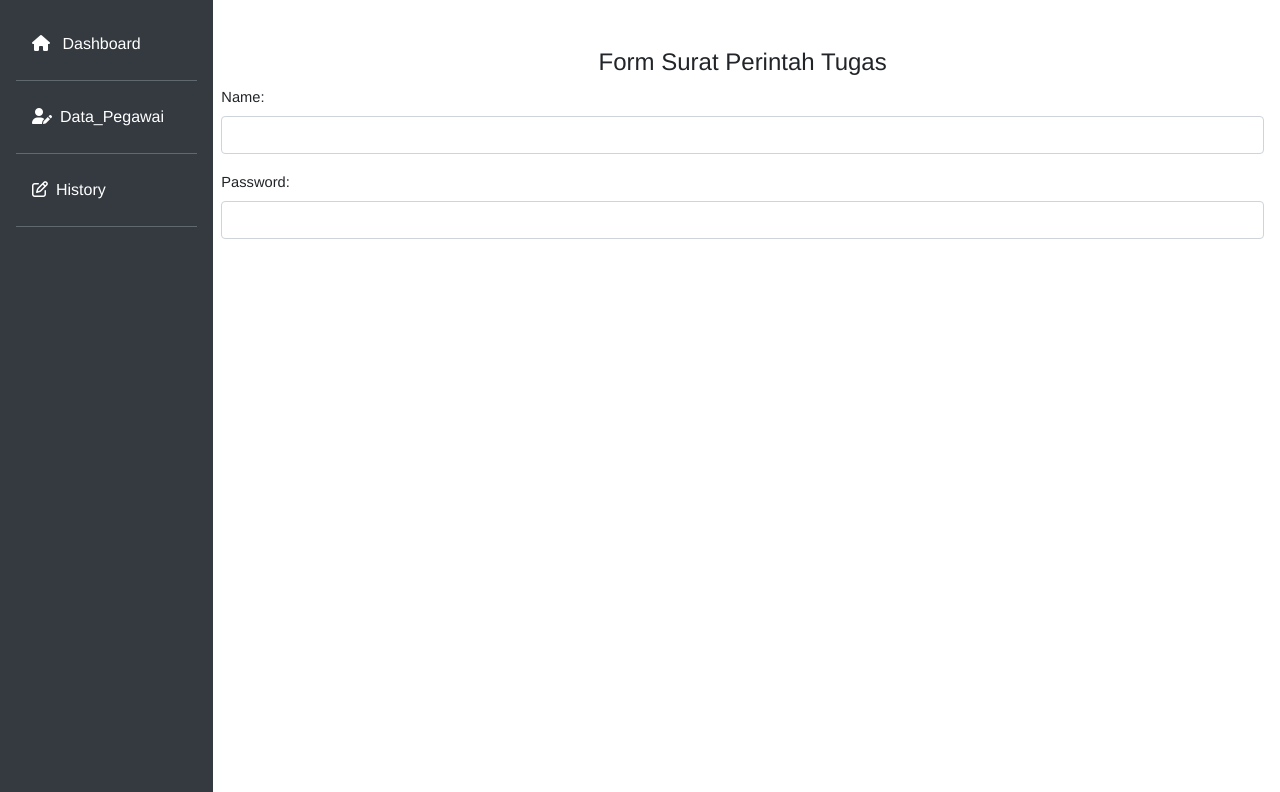
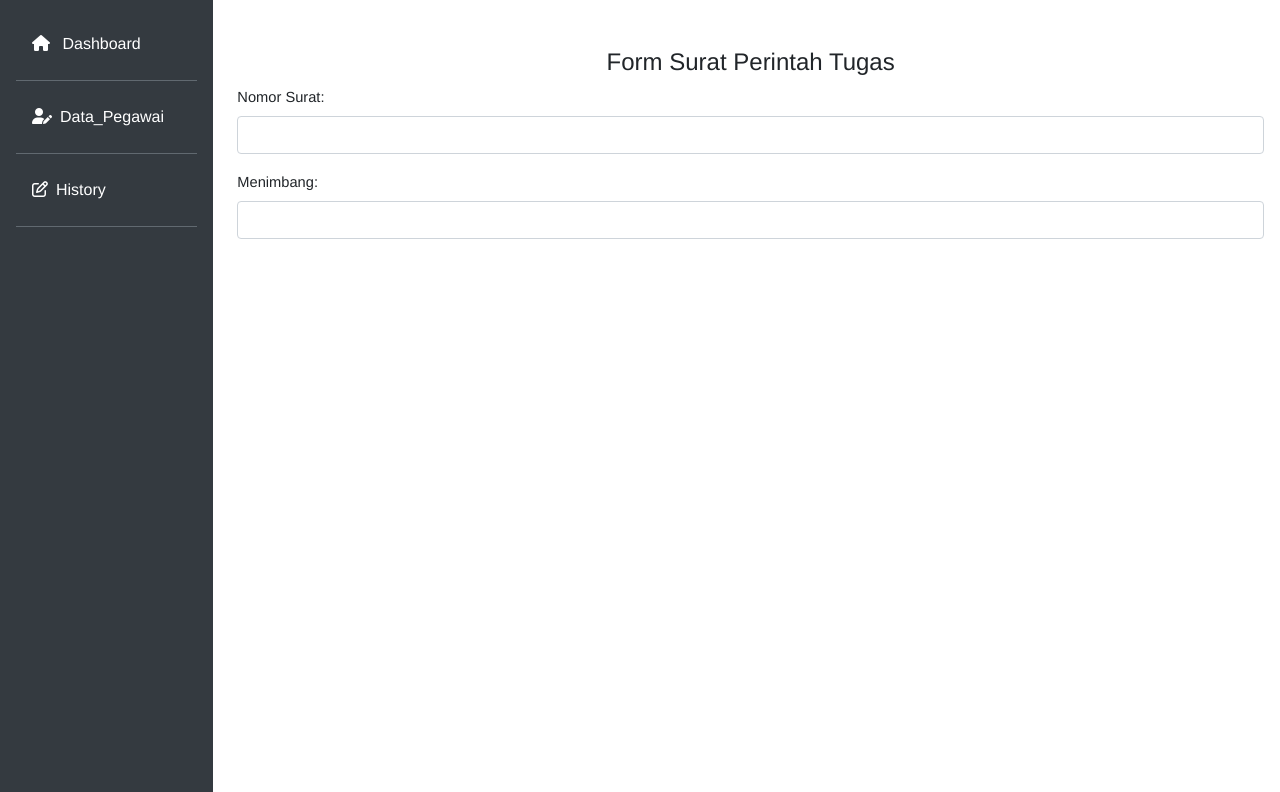
Before and after one commit to Internship-2-0/Kejari, a PHP site: page /index.php?halaman=buat_spt in a window 1280 px wide. Shown: the part 56-848 px from the top of the page. Run offline with PHP 8.4, Linux system fonts and the light colour scheme; a user stored in the database is signed in; some libraries are stand-ins or nearby versions.

Commit message:
Update buat_spt.php

```diff
--- a/pages/buat_spt.php
+++ b/pages/buat_spt.php
@@ -1,13 +1,13 @@
-<div class="mt-4 ml-2">
+<div class="mt-4 ml-4">
   <div class="text-center">
     <h4>Form Surat Perintah Tugas</h4>
   </div>
   <div class="form-group">
-    <label for="usr">Name:</label>
-    <input type="text" class="form-control" id="usr">
+    <label for="nomor">Nomor Surat:</label>
+    <input type="text" class="form-control" id="nomor">
   </div>
   <div class="form-group">
-    <label for="pwd">Password:</label>
-    <input type="password" class="form-control" id="pwd">
+    <label for="menimbang">Menimbang:</label>
+    <input type="text" class="form-control" id="menimbang">
   </div>
 </div>
```
